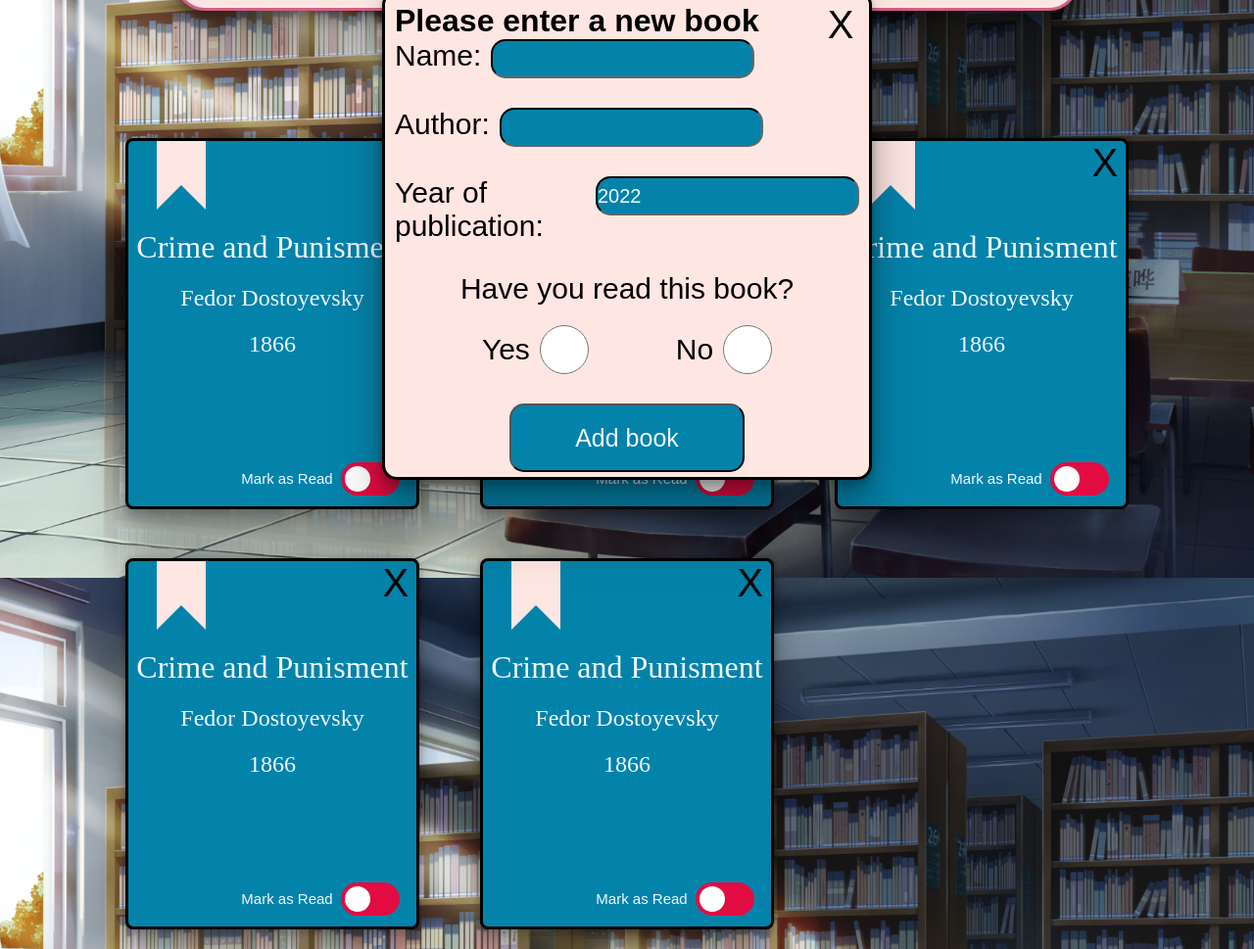
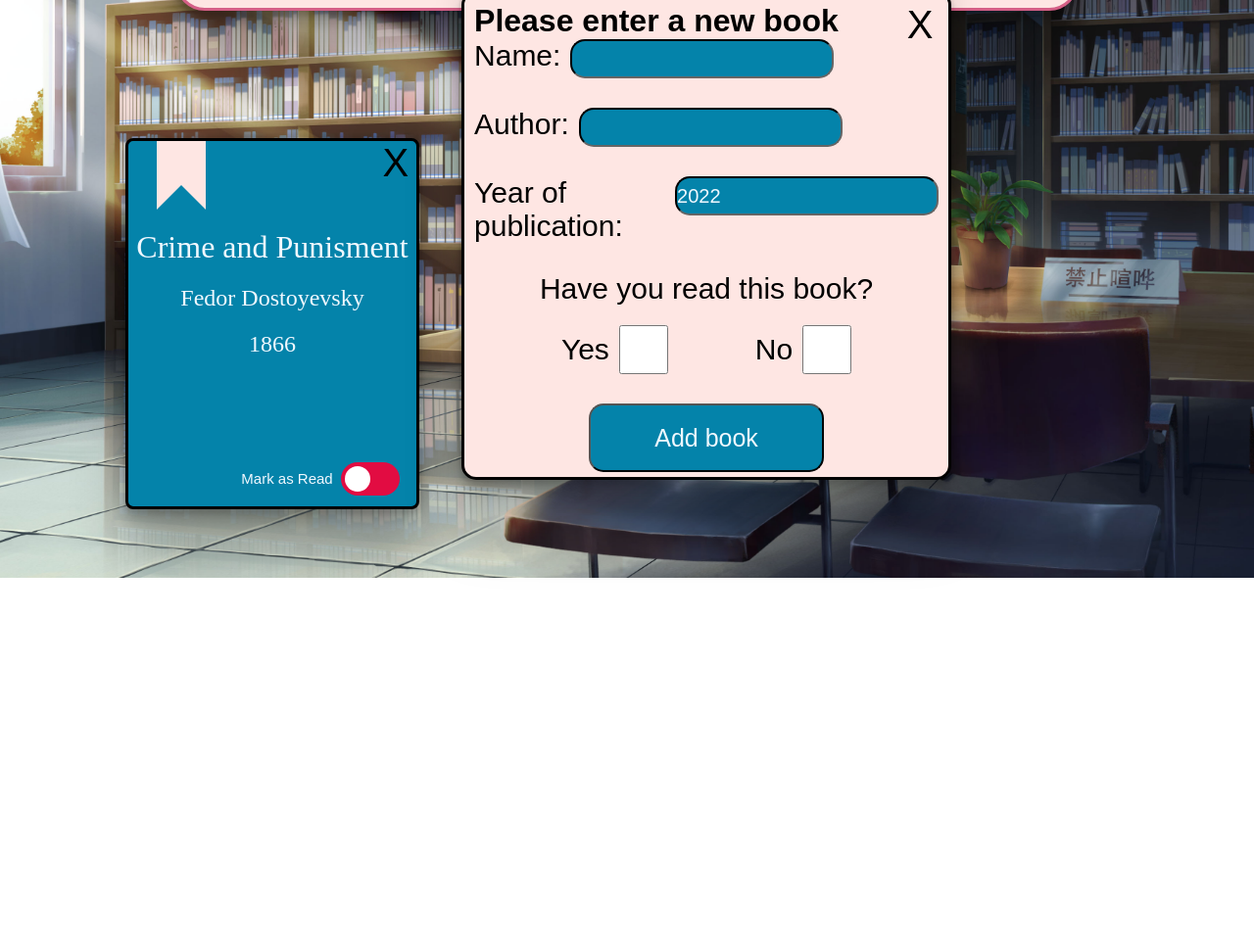
Before and after one commit to eduardsdn/MyLibrary, a plain HTML site: page index.html in a window 1280 px wide. Shown: the part 210-1179 px from the top of the page at 98% size. After the commit the page ends 800 px from the top, so only its background shows below. Drawn offline with Linux system fonts and the light colour scheme.

Commit message:
Form event listener now createsBook object and appends it to the books array

```diff
--- a/index.html
+++ b/index.html
@@ -38,75 +38,6 @@
               </label>
         </div>
 
-        <div class="card">
-            <div class="cardTop">
-                <div class="bookmark"></div>
-                <button id="closeBtn">X</button>
-            </div>
-            <div class="bookInfo">
-                <p class="title">Crime and Punisment</p>
-                <p class="author">Fedor Dostoyevsky</p>
-                <p class="year">1866</p>
-            </div>
-            <p class="markAsRead">Mark as Read</p>
-            <label class="switch">
-                <input type="checkbox">
-                <span class="slider round"></span>
-              </label>
-        </div>
-
-        <div class="card">
-            <div class="cardTop">
-                <div class="bookmark"></div>
-                <button id="closeBtn">X</button>
-            </div>
-            <div class="bookInfo">
-                <p class="title">Crime and Punisment</p>
-                <p class="author">Fedor Dostoyevsky</p>
-                <p class="year">1866</p>
-            </div>
-            <p class="markAsRead">Mark as Read</p>
-            <label class="switch">
-                <input type="checkbox">
-                <span class="slider round"></span>
-              </label>
-        </div>
-
-        <div class="card">
-            <div class="cardTop">
-                <div class="bookmark"></div>
-                <button id="closeBtn">X</button>
-            </div>
-            <div class="bookInfo">
-                <p class="title">Crime and Punisment</p>
-                <p class="author">Fedor Dostoyevsky</p>
-                <p class="year">1866</p>
-            </div>
-            <p class="markAsRead">Mark as Read</p>
-            <label class="switch">
-                <input type="checkbox">
-                <span class="slider round"></span>
-              </label>
-        </div>
-
-        <div class="card">
-            <div class="cardTop">
-                <div class="bookmark"></div>
-                <button id="closeBtn">X</button>
-            </div>
-            <div class="bookInfo">
-                <p class="title">Crime and Punisment</p>
-                <p class="author">Fedor Dostoyevsky</p>
-                <p class="year">1866</p>
-            </div>
-            <p class="markAsRead">Mark as Read</p>
-            <label class="switch">
-                <input type="checkbox">
-                <span class="slider round"></span>
-              </label>
-        </div>
-
-    </div>
 
     <div class="popUp">
 
@@ -141,12 +72,12 @@
 
                     <div class="yesOption">
                         <label for="yes">Yes</label>
-                        <input type="radio" id="yes">
+                        <input type="checkbox" id="yes" name="isRead" value="true">
                     </div>
 
                     <div class="noOption">
                         <label for="no">No</label>
-                        <input type="radio" id="no">
+                        <input type="checkbox" id="no" name="isRead" value="false">
                     </div>
 
                 </div>
--- a/library.js
+++ b/library.js
@@ -4,3 +4,34 @@ function Book(title, author, year, isRead) {
     this.year = year
     this.isRead = isRead
 }
+
+books = []
+
+let form = document.querySelector(".newBookForm")
+
+
+
+
+
+
+form.addEventListener('submit', function(event) {
+    let bookName = document.getElementById("name").value
+    let bookAuthor = document.getElementById("author").value
+    let bookYear = document.getElementById("year").value
+    let isReadCheckboxes = document.querySelectorAll('input[type="checkbox"]')
+    let isReadValue = null
+
+    for(let i = 0; i < Array.from(isReadCheckboxes).length; i++){
+        if (Array.from(isReadCheckboxes)[i].checked) {
+            isReadValue = Array.from(isReadCheckboxes)[i].value
+            break
+        }
+    }
+    event.preventDefault()
+    newBook = new Book(bookName, bookAuthor, bookYear, isReadValue)
+    books.push(newBook)
+
+    console.log(newBook)
+})
+
+console.log(books)
--- a/styles.css
+++ b/styles.css
@@ -220,6 +220,7 @@ input:checked + .slider:before {
     border: solid;
     position: fixed;
     top:25%;
+    left:36.8%;
     padding: 10px;
     border-radius: 15px;
     /* border-style: inherit; */
@@ -227,7 +228,6 @@ input:checked + .slider:before {
     /* color: aliceblue; */
     border-color: black;
     box-shadow: rgba(0, 0, 0, 0.25) 0px 54px 55px, rgba(0, 0, 0, 0.12) 0px -12px 30px, rgba(0, 0, 0, 0.12) 0px 4px 6px, rgba(0, 0, 0, 0.17) 0px 12px 13px, rgba(0, 0, 0, 0.09) 0px -3px 5px;
-
 }
 
 #name, #author, #year {
```
